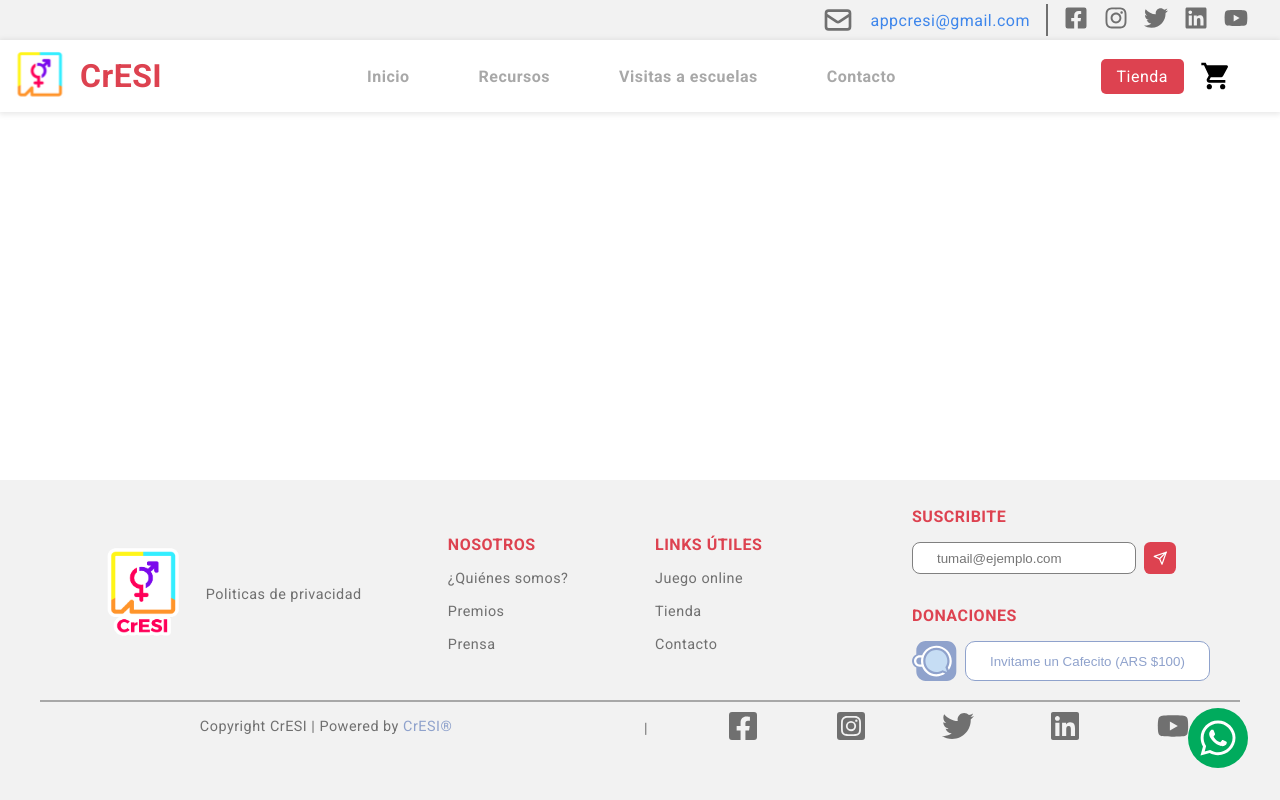
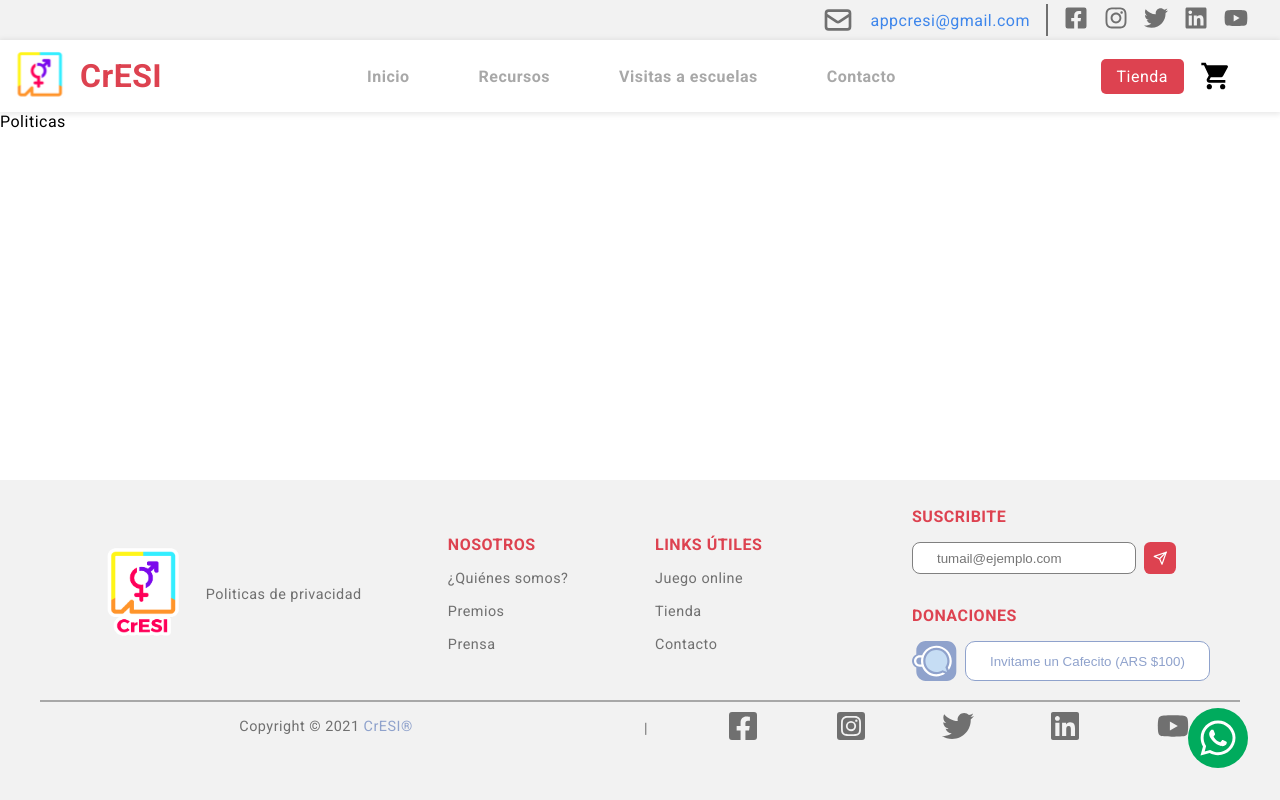
Before and after one commit to PiaAchigar/Proyecto-CrESI, a React (Create React App) app: page /politicas in a window 1280 px wide. Built offline with nearby package versions, Linux system fonts and the light colour scheme.

Commit message:
politicas

```diff
--- a/src/App.js
+++ b/src/App.js
@@ -10,6 +10,7 @@ import Contacto from "./pages/Contacto";
 import Tienda from "./pages/Tienda";
 import Carrito from "./pages/Carrito";
 import DetalleProducto from "./pages/DetalleProducto";
+import Politica from "./pages/Politica";
 
 //Componentes
 //Estos tres componentes se encuentran fuera de todas los componentes paginas ya que ellos estan siempre en todas las vistas.
@@ -32,6 +33,7 @@ function App() {
         <Route path="/tienda" component={Tienda} exact />
         <Route path="/tienda/:id" component={DetalleProducto} exact />
         <Route path="/carrito" component={Carrito} />
+        <Route path="/politicas" component={Politica} />
       </Switch>
       <WhatsappFloat />
       <Footer />
--- a/src/components/ContenidoVisitas/ContenidoVisitas.scss
+++ b/src/components/ContenidoVisitas/ContenidoVisitas.scss
@@ -456,5 +456,7 @@
     flex-direction: column;
     align-items: center;
     max-width: 1700px;
+    //margin-left: auto;
+    //margin-right: auto;
   }
 }
--- a/src/components/Footer/Footer.js
+++ b/src/components/Footer/Footer.js
@@ -31,7 +31,9 @@ const Footer = () => {
               <source media="(min-width: 768px)" srcSet={logoheader} />
               <img src={logocompleto} alt="Logo Cresi" />
             </picture>
-            <p>Politicas de privacidad</p>
+            <Link to="/politicas">
+              <p>Politicas de privacidad</p>
+            </Link>
           </div>
           <hr />
           <div className="nosotros-links">
@@ -141,8 +143,7 @@ const Footer = () => {
           <hr />
           <div className="copyright">
             <p>
-              {/* Copyright © 2021 CrESI ® */}
-              Copyright CrESI | Powered by <a href="link">CrESI&reg;</a>{" "}
+              Copyright &copy; 2021 <a href="link">CrESI&reg;</a>{" "}
             </p>
           </div>
         </div>
--- a/src/components/Footer/Footer.scss
+++ b/src/components/Footer/Footer.scss
@@ -36,6 +36,7 @@
           align-items: center;
           width: 12rem;
           height: 2.5rem;
+          color: colors.$gris-oscuro;
         }
       }
       .nosotros-links {
--- /dev/null
+++ b/src/components/Politicas/Politicas.js
@@ -0,0 +1,6 @@
+import "./Politicas.scss";
+
+const Politicas = () => {
+  return <div>Politicas</div>;
+};
+export default Politicas;
--- a/src/pages/Inicio.js
+++ b/src/pages/Inicio.js
@@ -27,7 +27,7 @@ const Inicio = () => {
         <Bubble height="25vw" top="-10%" right="10%" amarillo />
       </BubbleContainer>
       <BubbleContainer content={<QueDicen />}>
-        <Bubble height="25vw" top="-10%" right="10%" amarillo />
+        <Bubble height="10vw" top="-10%" right="80%" violeta />
       </BubbleContainer>
       <BubbleContainer content={<Apoyo />}>
         <Bubble height="7vw" top="-20%" right="35%" celeste />
--- /dev/null
+++ b/src/pages/Politica.js
@@ -0,0 +1,13 @@
+import React from "react";
+
+import Politicas from "../components/Politicas/Politicas";
+
+const Politica = () => {
+  return (
+    <div className="page-wrapper">
+      <Politicas />
+    </div>
+  );
+};
+
+export default Politica;
```
Also changed, not shown: src/components/Politicas/Politicas.scss (added).
